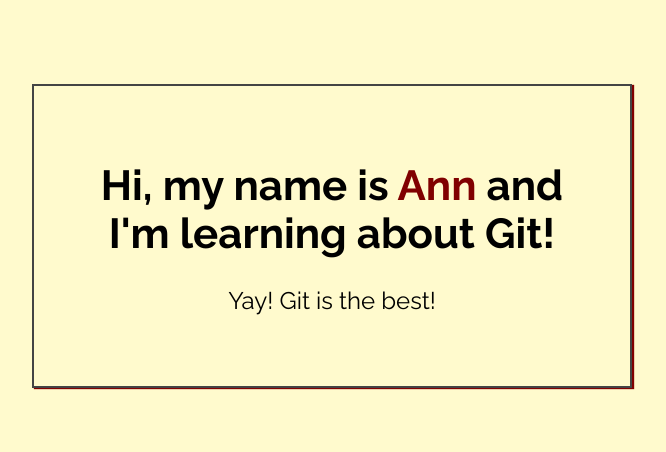
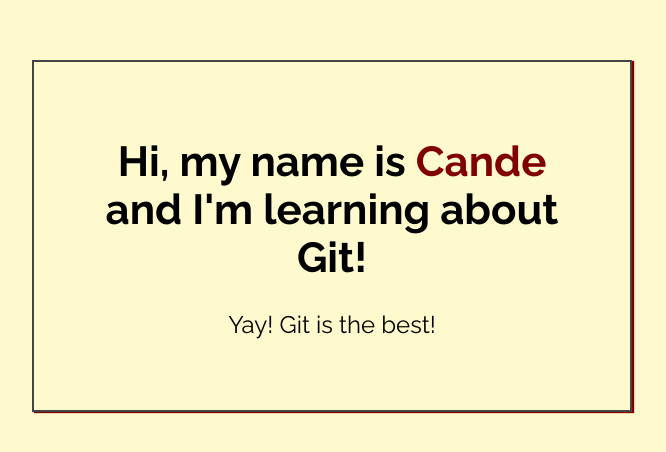
Before and after one commit to 8982osh/my-first-repo, a plain HTML site: page index.html in a window 1280 px wide. Shown: the part 164-616 px from the top of the page, without its empty margins (308-974 px from the left). Drawn offline with Linux system fonts and the light colour scheme.

Commit message:
Added name to index.html

```diff
--- a/index.html
+++ b/index.html
@@ -14,7 +14,7 @@
 <body>
 
     <div class="greeting">
-        <h1>Hi, my name is <span class="highlight">Ann</span> and I'm learning about Git! </h1>
+        <h1>Hi, my name is <span class="highlight">Cande</span> and I'm learning about Git! </h1>
 
         <p>Yay! Git is the best!</p>
     </div>
```
